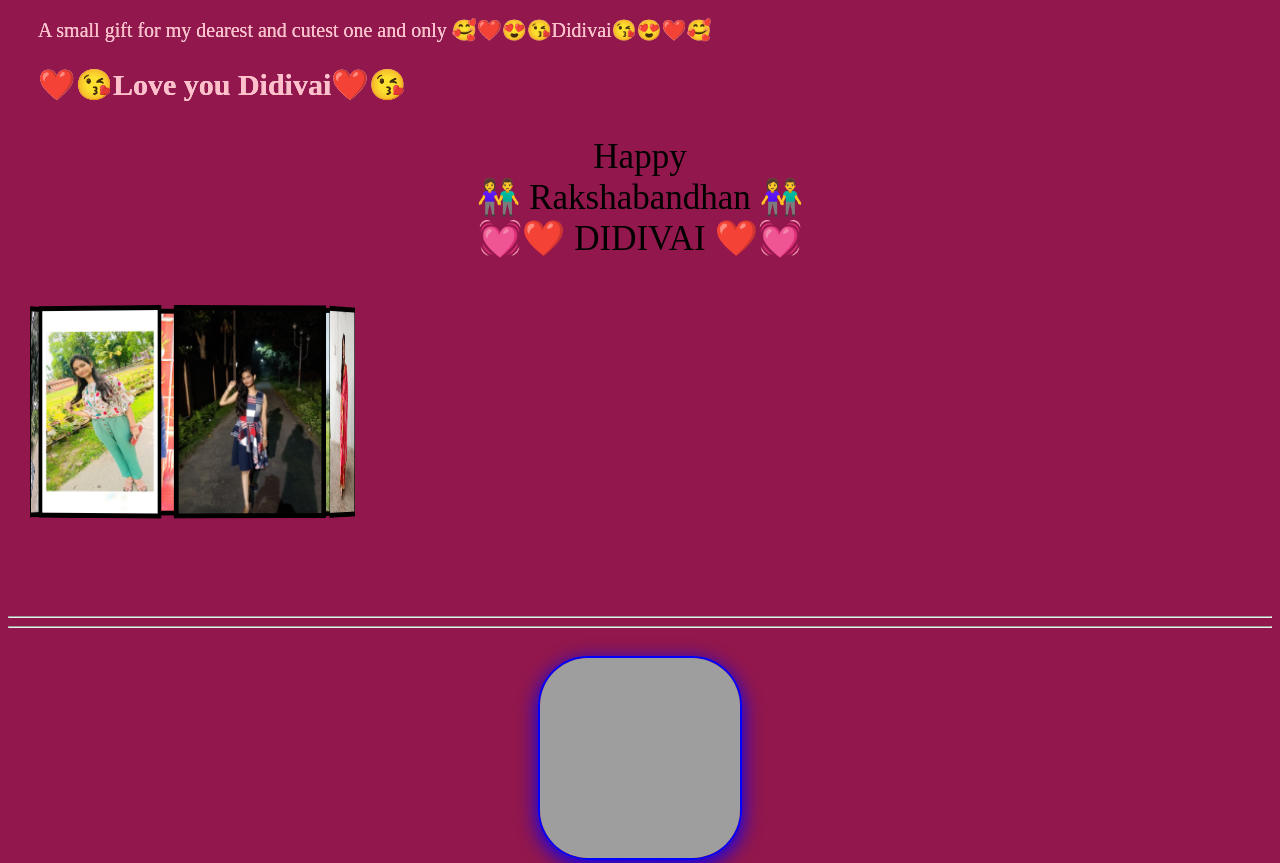
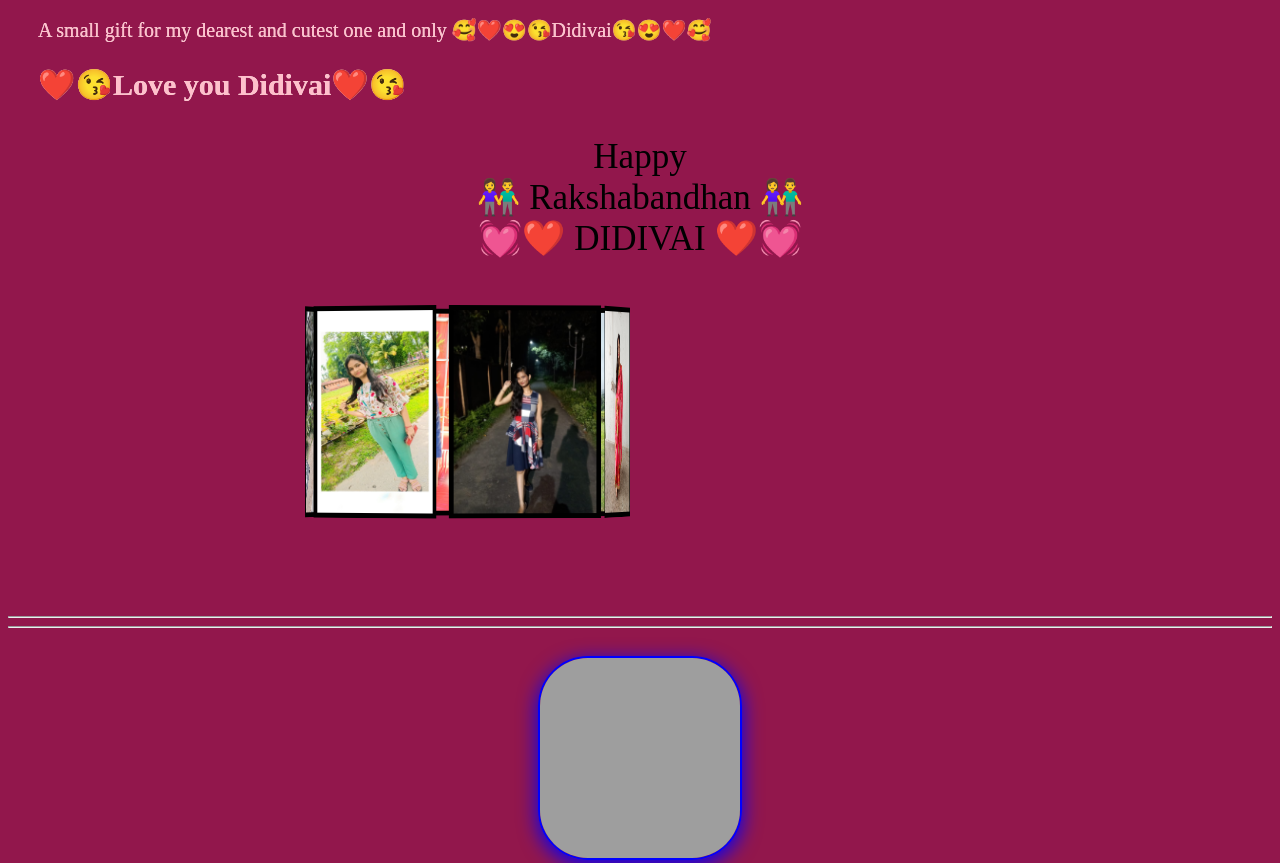
Before and after one commit to ArijitARZ/rakhi, a plain HTML site: page index.html in a window 1280 px wide. Shown: the top 863 px of the page. Drawn offline with nearby package versions, Linux system fonts and the light colour scheme; grey boxes are pictures that could not be loaded; a web font is replaced by a local one.

Commit message:
Add files via upload

```diff
--- a/index.html
+++ b/index.html
@@ -74,8 +74,9 @@
       position: relative;
       /* width: 320px; */
       width: 170px;
-      margin: 30px 110px;
+      margin: 30px 689px;
       perspective: 9900px;
+
     }
 
     .img-area {
@@ -117,6 +118,12 @@
 
     .single-img.img-five {
       transform: rotateY(240deg) translateZ(150px);
+    }
+
+    @media screen and (min-width: 600px) {
+      .wrapper{
+        margin: 30px 385px;
+      }
     }
 
     .single-img.img-six {
@@ -203,8 +210,11 @@
       </div>
     </div>
     <br><br>
+    <div>
       <hr>
       <hr>
+    </div>
+
 
     <center>
       <img id="g" src="https://i.postimg.cc/jq9c36sT/giphy.gif" />
@@ -313,7 +323,7 @@
     <span class="t2"> Rakhi ke atuth bandhan main </span><br>
   </div>
   <center>
-<img id="g" src="Didivai17.jpg"/>
+    <img id="g" src="Didivai17.jpg" />
   </center>
   <br><br><br>
 
```
Lines whose indentation alone changed are shown as unchanged.
